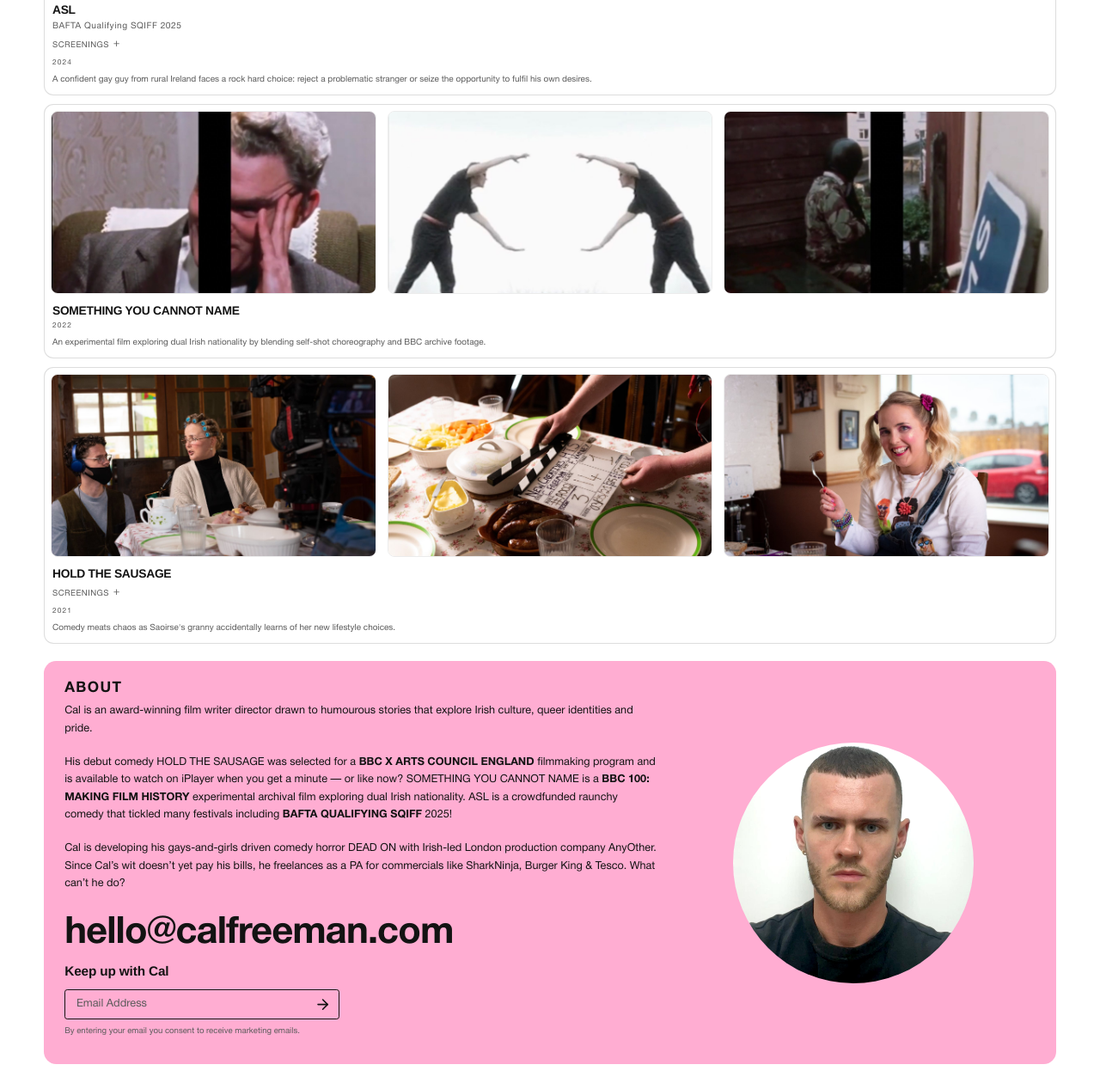
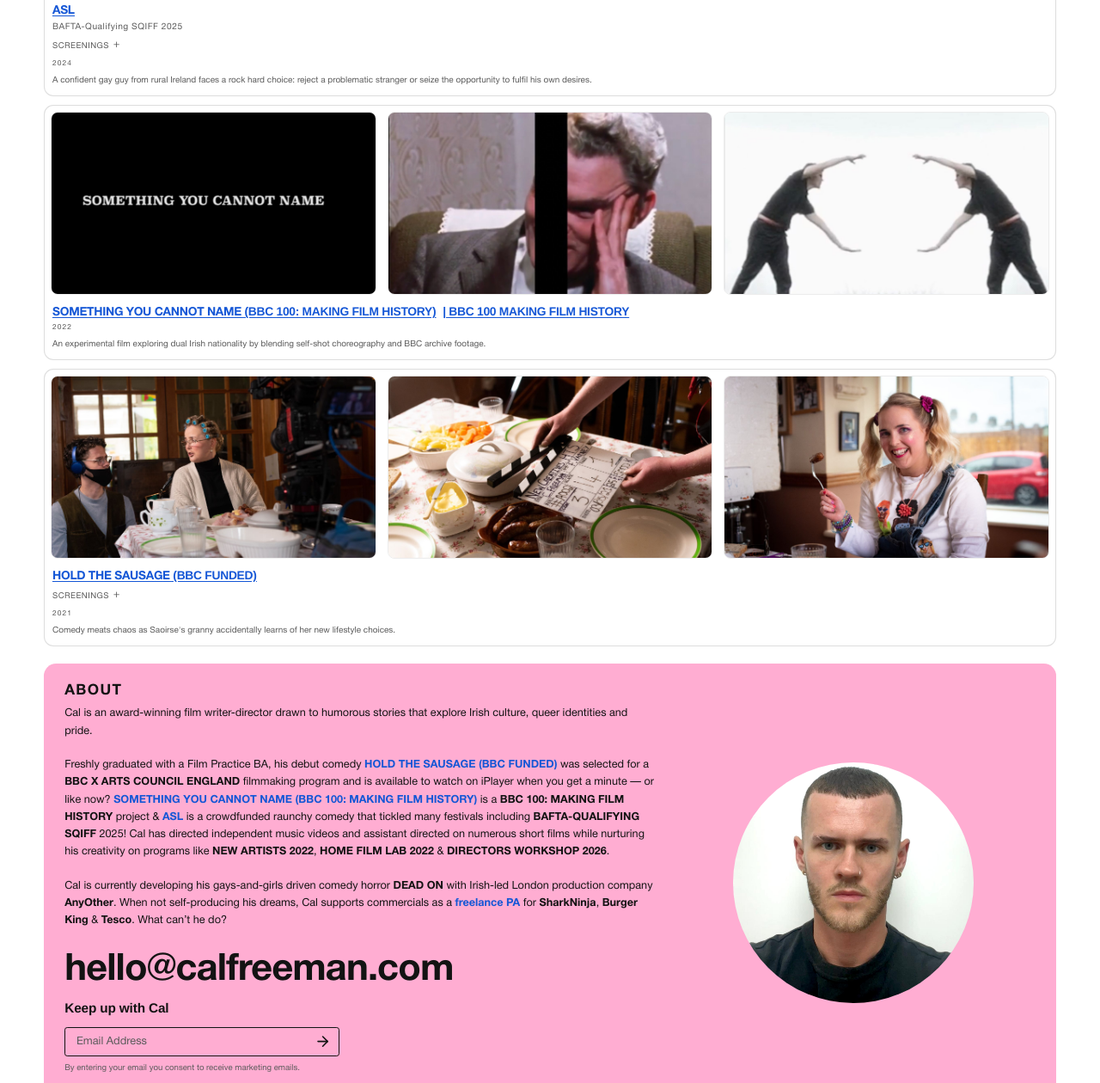
Before and after one commit to Tandrews287/CalFreeman, a website: page index.html in a window 1280 px wide. Shown: the part 311-1571 px from the top of the page at 86% size. Drawn offline with Linux system fonts and the light colour scheme.

Commit message:
latest requested changes

```diff
--- a/index.html
+++ b/index.html
@@ -5,7 +5,7 @@
     <meta charset="UTF-8">
     <meta name="viewport" content="width=device-width, initial-scale=1.0">
     <title>cal freeman | writer • director</title>
-    <link rel="stylesheet" href="styles.css?v=2026070331">
+    <link rel="stylesheet" href="styles.css?v=20260830">
 </head>
 
 <body class="is-loading">
@@ -31,15 +31,15 @@
                     <div class="work-media-layout">
                         <img class="work-image-item" src="assets/ASL1.jpeg" alt="ASL still 1">
                         <img class="work-image-item" src="assets/ASL2.jpeg" alt="ASL still 2">
-                        <img class="work-image-item" src="assets/ASL3.jpeg" alt="ASL still 3">
+                        <img class="work-image-item" src="assets/ASL4.jpeg" alt="ASL still 4">
                     </div>
                     <div class="work-copy">
                         <a href="https://www.youtube.com/watch?v=wwfsW_F0jBY&feature=youtu.be" target="_blank"
                             class="project-link" data-video-url="https://www.youtube.com/embed/wwfsW_F0jBY?autoplay=1">
-                            <h3>ASL</h3>
+                            <h3><strong>ASL</strong></h3>
                         </a>
 
-                        <p class="work-subtitle" style="text-transform: none !important;">BAFTA Qualifying SQIFF 2025</p>
+                        <p class="work-subtitle" style="text-transform: none !important;">BAFTA-Qualifying SQIFF 2025</p>
 
                         <div class="screenings-accordion">
                             <button class="screenings-toggle" aria-expanded="false">
@@ -78,13 +78,20 @@
 
                 <article class="work-row">
                     <div class="work-media-layout">
+                        <img class="work-image-item" src="assets/SYCN4.jpeg" alt="Something You Cannot Name still 4">
                         <img class="work-image-item" src="assets/SYCN2.jpeg" alt="Something You Cannot Name still 2">
                         <img class="work-image-item" src="assets/SYCN1.jpeg?v=2"
                             alt="Something You Cannot Name still 1">
-                        <img class="work-image-item" src="assets/SYCN3.jpeg" alt="Something You Cannot Name still 3">
                     </div>
                     <div class="work-copy">
-                        <h3><span class="pv-trigger" role="button" tabindex="0">SOMETHING YOU CANNOT NAME</span></h3>
+                        <div class="project-title-group">
+                            <a href="https://www.archivesforeducation.com/makefilmhistory" target="_blank" rel="noreferrer" class="project-link">
+                                <h3><strong>SOMETHING YOU CANNOT NAME</strong> <span class="project-tag">(BBC 100: MAKING FILM HISTORY)</span></h3>
+                            </a>
+                            <a href="https://www.archivesforeducation.com/makefilmhistory" target="_blank" rel="noreferrer" class="project-link project-subtitle-link">
+                                <h3 class="project-subtitle">| BBC 100 MAKING FILM HISTORY</h3>
+                            </a>
+                        </div>
 
                         <p>2022</p>
                         <p class="work-bio">An experimental film exploring dual Irish nationality by blending self-shot choreography and BBC archive footage.</p>
@@ -99,7 +106,7 @@
                     </div>
                     <div class="work-copy">
                         <a href="https://www.bbc.co.uk/programmes/p0b0mvps" target="_blank" class="project-link" data-video-url="https://www.bbc.co.uk/programmes/p0b0mvps/player">
-                            <h3>HOLD THE SAUSAGE</h3>
+                            <h3><strong>HOLD THE SAUSAGE</strong> <span class="project-tag">(BBC FUNDED)</span></h3>
                         </a>
 
                         <div class="screenings-accordion">
@@ -128,7 +135,7 @@
                                         <li>Prodigy Film Festival <strong>Best TV Episode</strong> &amp; <strong>Best
                                                 Actor Winners</strong></li>
                                         <li>London Irish Film Festival Oct</li>
-                                        <li>Liverpool Irish Festival Screening, Newspaper Cover & Article</li>
+                                        <li>Liverpool Irish Festival Screening, Newspaper Cover &amp; Article</li>
                                         <li>REPRESENT ME Manchester</li>
                                         <li>Film Feels Hopeful</li>
                                     </ul>
@@ -146,16 +153,13 @@
         <section class="about-section" id="about" aria-labelledby="about-title">
             <div class="about-copy">
                 <h2 id="about-title">About</h2>
-                <p>Cal is an award-winning film writer director drawn to humourous stories that explore Irish culture,
+                <p>Cal is an award-winning film writer-director drawn to humorous stories that explore Irish culture,
                     queer identities and pride.</p>
-                <p>His debut comedy HOLD THE SAUSAGE was selected for a <strong>BBC X ARTS COUNCIL ENGLAND</strong>
+                <p>Freshly graduated with a Film Practice BA, his debut comedy <a href="https://www.bbc.co.uk/programmes/p0b0mvps" target="_blank" rel="noreferrer" class="text-link"><strong>HOLD THE SAUSAGE</strong> <strong>(BBC FUNDED)</strong></a> was selected for a <strong>BBC X ARTS COUNCIL ENGLAND</strong>
                     filmmaking program and is available to watch on iPlayer when you get a minute — or like now?
-                    SOMETHING YOU CANNOT NAME is a <strong>BBC 100: MAKING FILM HISTORY</strong> experimental archival
-                    film exploring dual Irish nationality. ASL is a crowdfunded raunchy comedy that tickled many
-                    festivals including <strong>BAFTA QUALIFYING SQIFF</strong> 2025!</p>
-                <p>Cal is developing his gays-and-girls driven comedy horror DEAD ON with Irish-led London production
-                    company AnyOther. Since Cal’s wit doesn’t yet pay his bills, he freelances as a PA for commercials
-                    like SharkNinja, Burger King &amp; Tesco. What can’t he do?</p>
+                    <a href="https://www.archivesforeducation.com/makefilmhistory" target="_blank" rel="noreferrer" class="text-link"><strong>SOMETHING YOU CANNOT NAME</strong> <strong>(BBC 100: MAKING FILM HISTORY)</strong></a> is a <strong>BBC 100: MAKING FILM HISTORY</strong> project &amp; <a href="https://www.youtube.com/watch?v=wwfsW_F0jBY&feature=youtu.be" target="_blank" rel="noreferrer" class="text-link"><strong>ASL</strong></a> is a crowdfunded raunchy comedy that tickled many
+                    festivals including <strong>BAFTA-QUALIFYING SQIFF</strong> 2025! Cal has directed independent music videos and assistant directed on numerous short films while nurturing his creativity on programs like <strong>NEW ARTISTS 2022</strong>, <strong>HOME FILM LAB 2022</strong> &amp; <strong>DIRECTORS WORKSHOP 2026</strong>.</p>
+                <p>Cal is currently developing his gays-and-girls driven comedy horror <strong>DEAD ON</strong> with Irish-led London production company <strong>AnyOther</strong>. When not self-producing his dreams, Cal supports commercials as a <a href="https://www.callboxdiary.com/callbox/callbox_people/cal-freeman/" target="_blank" rel="noreferrer" class="text-link">freelance PA</a> for <strong>SharkNinja</strong>, <strong>Burger King</strong> &amp; <strong>Tesco</strong>. What can’t he do?</p>
                 <a href="mailto:hello@calfreeman.com?subject=What's%20the%20craic%3F"
                     class="massive-email">hello@calfreeman.com</a>
 
--- a/styles.css
+++ b/styles.css
@@ -29,6 +29,7 @@
     --line: rgba(19, 19, 19, 0.14);
     --line-strong: rgba(19, 19, 19, 0.28);
     --about-bg: #0f0f10;
+    --link: #1557d6;
 }
 
 * {
@@ -146,11 +147,9 @@ body.page-ready .load-overlay {
 }
 
 .top-nav a {
-    color: var(--ink);
-    text-decoration: none;
-    text-transform: lowercase;
-    font-size: 0.92rem;
-    letter-spacing: 0.08em;
+    color: var(--link);
+    text-decoration: underline;
+    text-underline-offset: 0.12em;
     border-bottom: 1px solid transparent;
     transition: border-color 0.16s ease, opacity 0.16s ease;
 }
@@ -323,6 +322,49 @@ body.page-ready .load-overlay {
     padding: 4px 2px 2px;
 }
 
+.project-title-group {
+    display: flex;
+    flex-wrap: wrap;
+    align-items: baseline;
+    column-gap: 10px;
+    row-gap: 4px;
+    max-width: 100%;
+}
+
+.project-link,
+.project-link:visited,
+.project-link:hover,
+.project-link:active,
+.project-link * {
+    color: var(--link) !important;
+    text-decoration: underline !important;
+    text-underline-offset: 0.12em;
+}
+
+.project-link h3,
+.project-link:visited h3,
+.project-link:hover h3,
+.project-link:active h3,
+.project-link h3 strong,
+.project-link h3 span {
+    color: var(--link) !important;
+}
+
+.work-copy h3 {
+    color: var(--link) !important;
+}
+
+.project-link {
+    color: var(--link) !important;
+    text-decoration: underline !important;
+    display: inline-block;
+    max-width: 100%;
+}
+
+.project-link h3 {
+    color: var(--link) !important;
+}
+
 .work-copy h3 {
     font-size: clamp(0.92rem, 1.5vw, 1.08rem);
     letter-spacing: -0.02em;
@@ -331,19 +373,37 @@ body.page-ready .load-overlay {
     cursor: pointer;
     width: fit-content;
     transform-origin: left center;
-}
-
-.project-link,
-.project-link:visited,
-.project-link:hover,
-.project-link:active {
-    text-decoration: none !important;
-    color: inherit !important;
-    display: inline-block;
+    color: var(--link);
 }
 
 .work-copy h3:hover {
-    transform: scale(1.15);
+    transform: none;
+}
+
+.project-link:hover h3,
+.project-link:focus-visible h3 {
+    transform: none;
+}
+
+.project-tag,
+.project-subtitle {
+    color: var(--link);
+    font-weight: 600;
+}
+
+.project-subtitle-link {
+    margin-top: -2px;
+}
+
+.project-tag,
+.project-subtitle {
+    color: var(--link);
+    font-weight: 600;
+}
+
+.project-subtitle {
+    font-size: clamp(0.8rem, 1.2vw, 0.94rem);
+    letter-spacing: -0.01em;
 }
 
 .work-copy p {
@@ -485,6 +545,23 @@ body.page-ready .load-overlay {
     font-size: 0.99rem;
     line-height: 1.6;
     color: var(--ink);
+}
+
+.text-link,
+.text-link:visited,
+.text-link:hover,
+.text-link:active {
+    color: var(--link);
+    text-decoration: none;
+    font-weight: 700;
+}
+
+.text-link strong {
+    font-weight: 700;
+}
+
+.text-link:hover {
+    text-decoration: underline;
 }
 
 .massive-email {
```
Also changed, not shown: assets/ASL4.jpeg (added), assets/SYCN4.jpeg (added).
